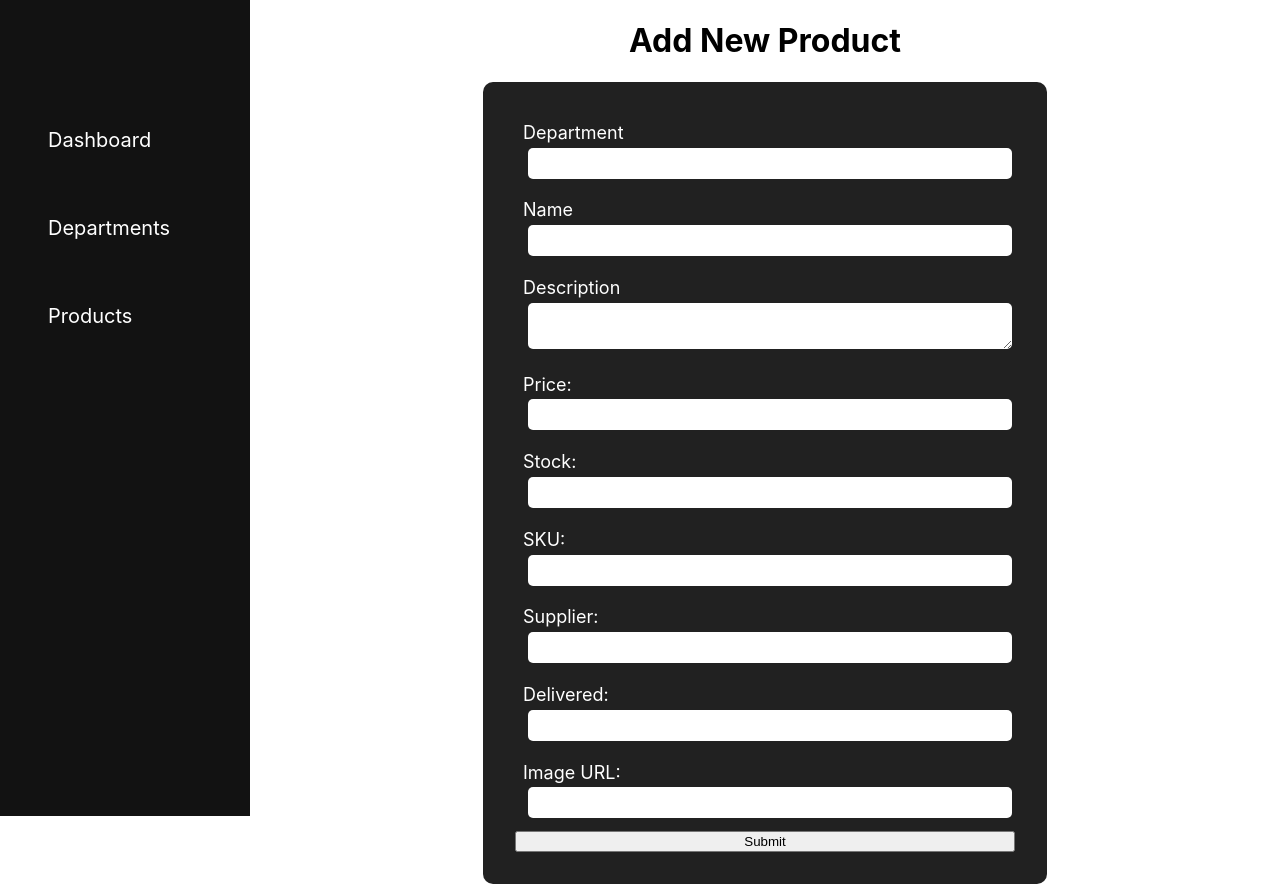
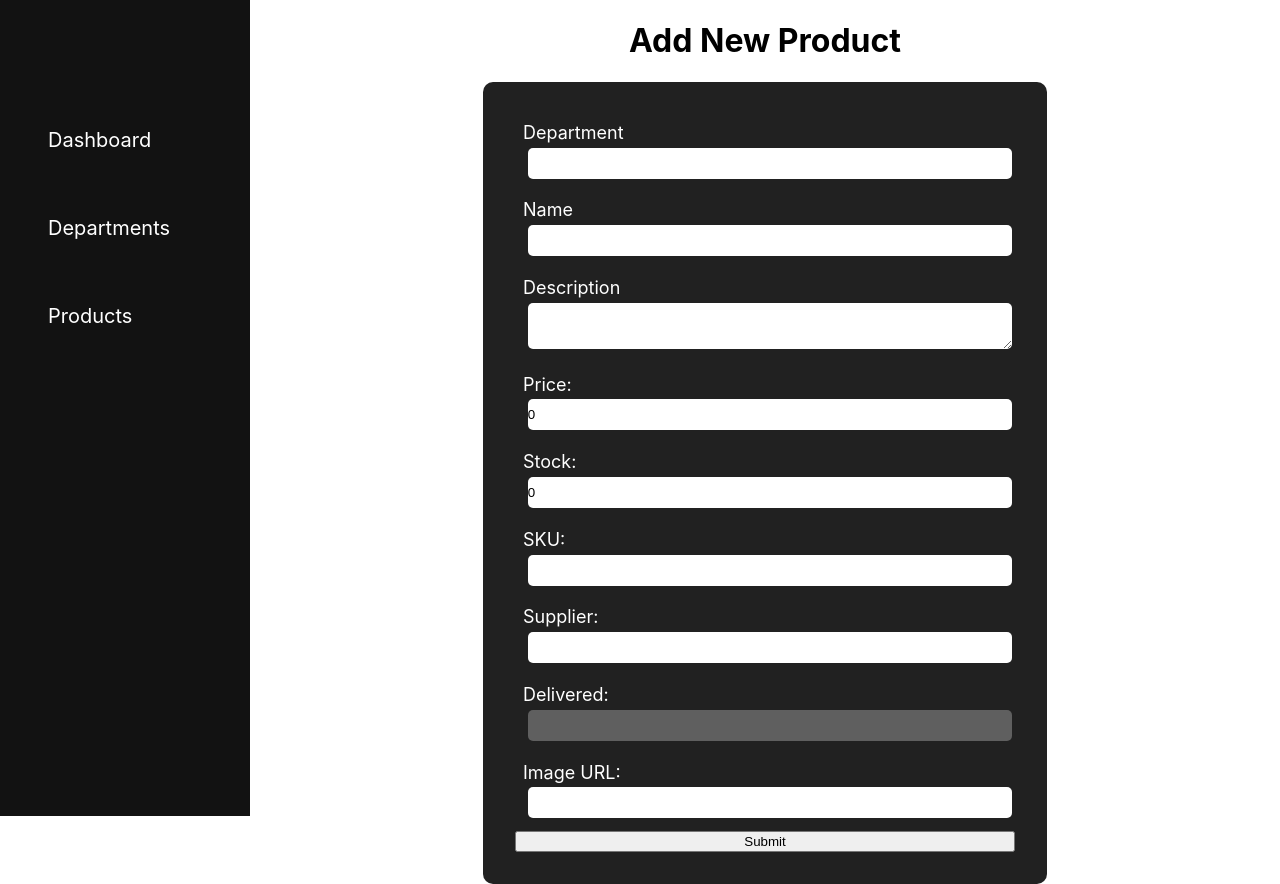
Before and after one commit to amulyaparab/inventory-management, a React (Create React App) app: page /productManagement in a window 1280 px wide. Built offline with nearby package versions, Linux system fonts and the light colour scheme.

Commit message:
feat: add new product feature

```diff
--- a/package.json
+++ b/package.json
@@ -10,6 +10,7 @@
     "react-dom": "^18.2.0",
     "react-router-dom": "^6.15.0",
     "react-scripts": "5.0.1",
+    "uuid": "^9.0.0",
     "web-vitals": "^2.1.4"
   },
   "scripts": {
--- a/src/App.css
+++ b/src/App.css
@@ -51,3 +51,6 @@
   margin: 2rem;
   height: 100px;
 }
+.clickable-box {
+  cursor: pointer;
+}
--- a/src/Contexts/ProductsProvider.js
+++ b/src/Contexts/ProductsProvider.js
@@ -12,6 +12,18 @@ export const ProductsProvider = ({ children }) => {
     filteredProducts: inventoryData,
     areLowStockItems: false,
     currentDepartment: "All",
+    newProduct: {
+      id: "",
+      department: "",
+      name: "",
+      description: "",
+      price: 0,
+      stock: 0,
+      sku: "",
+      supplier: "",
+      delivered: 0,
+      imageUrl: "",
+    },
   };
 
   const [productsState, productsDispatch] = useReducer(
--- a/src/Pages/Deparments/Departments.js
+++ b/src/Pages/Deparments/Departments.js
@@ -10,7 +10,7 @@ export const Departments = () => {
       <div className="all-boxes">
         {departments.map((department) => (
           <h2
-            className="single-box"
+            className="single-box clickable-box"
             onClick={() => {
               productsDispatch({
                 type: "FILTER_BY_DEPARTMENT",
--- a/src/Pages/ProductDetail/ProductDetail.js
+++ b/src/Pages/ProductDetail/ProductDetail.js
@@ -4,9 +4,11 @@ import "./productDetail.css";
 export const ProductDetail = () => {
   const { productId } = useParams();
   const { productsState } = useProducts();
-  const findProduct = productsState.filteredProducts.find(
-    (product) => product.id === Number(productId)
-  );
+  const findProduct =
+    productsState.filteredProducts.find(
+      (product) => product.id === Number(productId)
+    ) ||
+    productsState.filteredProducts.find((product) => product.id === productId);
   console.log(findProduct);
   return (
     <div className="product-detail">
@@ -24,16 +26,3 @@ export const ProductDetail = () => {
     </div>
   );
 };
-// {
-//   id: 1,
-//   department: "Kitchen",
-//   name: "Stainless Steel Cookware Set",
-//   description:
-//     "A set of high-quality stainless steel cookware including pots and pans.",
-//   price: 149.99,
-//   stock: 15,
-//   sku: "KITCH001",
-//   supplier: "KitchenWonders Inc.",
-//   delivered: 15,
-//   imageUrl: "https://m.media-amazon.com/images/I/616vJsA33kL.jpg",
-// },
--- a/src/Pages/ProductManagement/ProductManagement.js
+++ b/src/Pages/ProductManagement/ProductManagement.js
@@ -1,44 +1,130 @@
+import { useNavigate } from "react-router-dom";
+import { useProducts } from "../../Contexts/ProductsProvider";
 import "./productManagement.css";
 export const ProductManagement = () => {
+  const { productsDispatch, productsState } = useProducts();
+  const navigate = useNavigate();
   return (
     <>
       <h1>Add New Product</h1>
-      <form className="new-product-form">
+      <form
+        className="new-product-form"
+        onSubmit={(event) => {
+          event.preventDefault();
+          productsDispatch({ type: "SUBMIT_FORM" });
+          navigate("/productListingPage");
+        }}
+      >
         <label className="single-input">
           Department
-          <input />
+          <input
+            value={productsState?.newProduct?.department}
+            required
+            onChange={(event) =>
+              productsDispatch({
+                type: "NEW_PRODUCT_DEPARTMENT",
+                payload: event.target.value,
+              })
+            }
+          />
         </label>
         <label className="single-input">
           Name
-          <input />
+          <input
+            value={productsState?.newProduct?.name}
+            required
+            onChange={(event) =>
+              productsDispatch({
+                type: "NEW_PRODUCT_NAME",
+                payload: event.target.value,
+              })
+            }
+          />
         </label>
         <label className="single-input">
           Description
-          <textarea></textarea>
+          <textarea
+            value={productsState?.newProduct?.description}
+            required
+            onChange={(event) =>
+              productsDispatch({
+                type: "NEW_PRODUCT_DESCRIPTION",
+                payload: event.target.value,
+              })
+            }
+          ></textarea>
         </label>{" "}
         <label className="single-input">
           Price:
-          <input />
+          <input
+            value={productsState?.newProduct?.price}
+            required
+            type="number"
+            onChange={(event) =>
+              productsDispatch({
+                type: "NEW_PRODUCT_PRICE",
+                payload: event.target.value,
+              })
+            }
+          />
         </label>
         <label className="single-input">
           Stock:
-          <input />
+          <input
+            value={productsState?.newProduct?.stock}
+            required
+            type="number"
+            onChange={(event) =>
+              productsDispatch({
+                type: "NEW_PRODUCT_STOCK",
+                payload: event.target.value,
+              })
+            }
+          />
         </label>
         <label className="single-input">
           SKU:
-          <input />
+          <input
+            value={productsState?.newProduct?.sku}
+            required
+            onChange={(event) =>
+              productsDispatch({
+                type: "NEW_PRODUCT_SKU",
+                payload: event.target.value,
+              })
+            }
+          />
         </label>
         <label className="single-input">
           Supplier:
-          <input />
+          <input
+            value={productsState?.newProduct?.supplier}
+            required
+            onChange={(event) =>
+              productsDispatch({
+                type: "NEW_PRODUCT_SUPPLIER",
+                payload: event.target.value,
+              })
+            }
+          />
         </label>
         <label className="single-input">
           Delivered:
-          <input />
+          <input disabled />
         </label>
         <label className="single-input">
           Image URL:
-          <input />
+          <input
+            value={productsState?.newProduct?.imageUrl}
+            required
+            type="url"
+            onChange={(event) =>
+              productsDispatch({
+                type: "NEW_PRODUCT_IMAGE",
+                payload: event.target.value,
+              })
+            }
+          />
         </label>
         <button type="submit">Submit</button>
       </form>
--- a/src/Reducers/productsReducer.js
+++ b/src/Reducers/productsReducer.js
@@ -1,3 +1,4 @@
+import { v4 as uuid } from "uuid";
 export const productsReducer = (productsState, action) => {
   switch (action.type) {
     case "FILTER_BY_DEPARTMENT":
@@ -31,7 +32,98 @@ export const productsReducer = (productsState, action) => {
             )
           : productsState.filteredProducts,
       };
+
+    case "NEW_PRODUCT_DEPARTMENT":
+      return {
+        ...productsState,
+        newProduct: { ...productsState.newProduct, department: action.payload },
+      };
+    case "NEW_PRODUCT_NAME":
+      return {
+        ...productsState,
+        newProduct: { ...productsState.newProduct, name: action.payload },
+      };
+
+    case "NEW_PRODUCT_DESCRIPTION":
+      return {
+        ...productsState,
+        newProduct: {
+          ...productsState.newProduct,
+          description: action.payload,
+        },
+      };
+
+    case "NEW_PRODUCT_PRICE":
+      return {
+        ...productsState,
+        newProduct: { ...productsState.newProduct, price: action.payload },
+      };
+
+    case "NEW_PRODUCT_STOCK":
+      return {
+        ...productsState,
+        newProduct: { ...productsState.newProduct, stock: action.payload },
+      };
+
+    case "NEW_PRODUCT_SKU":
+      return {
+        ...productsState,
+        newProduct: { ...productsState.newProduct, sku: action.payload },
+      };
+
+    case "NEW_PRODUCT_SUPPLIER":
+      return {
+        ...productsState,
+        newProduct: { ...productsState.newProduct, supplier: action.payload },
+      };
+
+    case "NEW_PRODUCT_IMAGE":
+      return {
+        ...productsState,
+        newProduct: { ...productsState.newProduct, imageUrl: action.payload },
+      };
+    case "SUBMIT_FORM":
+      return {
+        ...productsState,
+        filteredProducts: [
+          ...productsState.filteredProducts,
+          {
+            ...productsState.newProduct,
+            id: uuid(),
+          },
+        ],
+        newProduct: {
+          id: "",
+          department: "",
+          name: "",
+          description: "",
+          price: 0,
+          stock: 0,
+          sku: "",
+          supplier: "",
+          delivered: 0,
+          imageUrl: "",
+        },
+      };
     default:
       return productsState;
   }
 };
+//   const initialState = {
+//     products: inventoryData,
+//     filteredProducts: inventoryData,
+//     areLowStockItems: false,
+//     currentDepartment: "All",
+//     newProduct: {
+//       id: "",
+//       department: "",
+//       name: "",
+//       description: "",
+//       price: 0,
+//       stock: 0,
+//       sku: "",
+//       supplier: "",
+//       delivered: 0,
+//       imageUrl: "",
+//     },
+//   };
```
Also changed, not shown: 1 other file (tests, documents, lock files or other folders).
